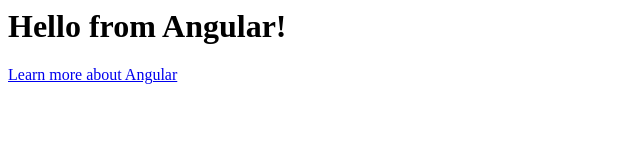
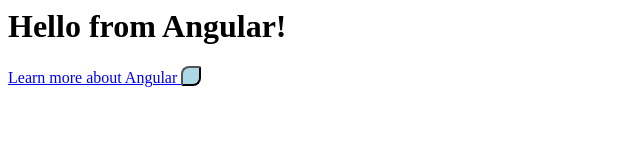
Before and after one commit to jabluszko132/stackblitz-stanowiska-komp, an Angular app: page / in a window 1280 px wide. Shown: the top 160 px of the page, without its empty margins (0-640 px from the left). Built offline with nearby package versions, Linux system fonts and the light colour scheme.

Commit message:
added light blue button component

```diff
--- /dev/null
+++ b/src/lightblue-elements/lightblue-button/lightblue-button.component.css
@@ -0,0 +1,6 @@
+button {
+  background-color: rgb(173, 216, 230);
+  min-height: 1.5em;
+  min-width: 20px;
+  border-radius: 8px 2px;
+}
--- /dev/null
+++ b/src/lightblue-elements/lightblue-button/lightblue-button.component.html
@@ -0,0 +1 @@
+<button></button>
--- /dev/null
+++ b/src/lightblue-elements/lightblue-button/lightblue-button.component.ts
@@ -0,0 +1,11 @@
+import { Component, Input, OnInit } from '@angular/core';
+
+@Component({
+  selector: 'app-lightblue-button',
+  templateUrl: './lightblue-button.component.html',
+  styleUrls: ['./lightblue-button.component.css'],
+})
+export class LightblueButtonComponent implements OnInit {
+  constructor() {}
+  ngOnInit() {}
+}
--- a/src/main.ts
+++ b/src/main.ts
@@ -2,16 +2,18 @@
 import { Component } from '@angular/core';
 import { CommonModule } from '@angular/common';
 import { bootstrapApplication } from '@angular/platform-browser';
+import { LightblueElementsModule } from './lightblue-elements/lightblue-elements.module';
 
 @Component({
   selector: 'my-app',
   standalone: true,
-  imports: [CommonModule],
+  imports: [CommonModule, LightblueElementsModule],
   template: `
     <h1>Hello from {{name}}!</h1>
     <a target="_blank" href="https://angular.io/start">
       Learn more about Angular
     </a>
+    <app-lightblue-button></app-lightblue-button>
   `,
 })
 export class App {
```
Also changed, not shown: src/lightblue-elements/lightblue-elements.module.ts (added, +10 -0 lines).
